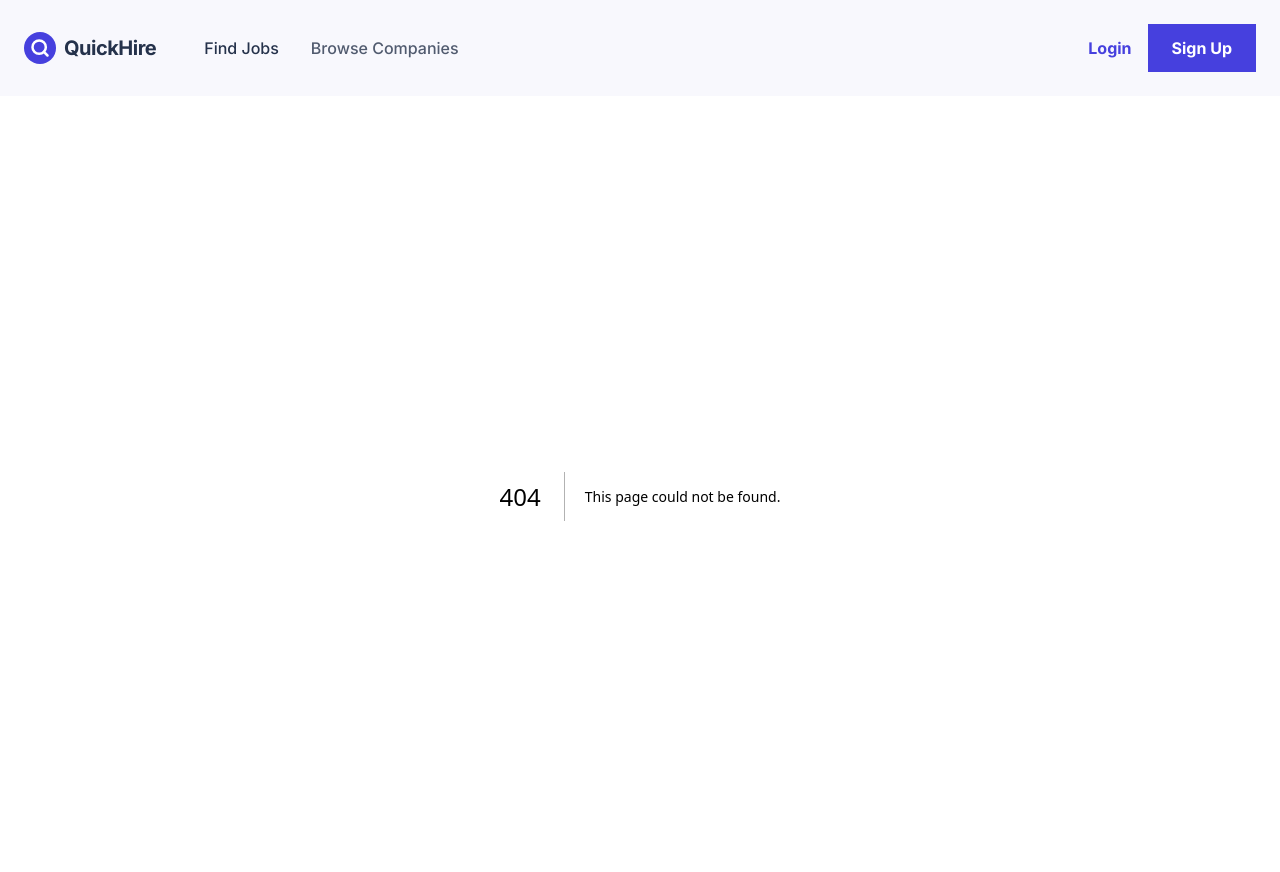
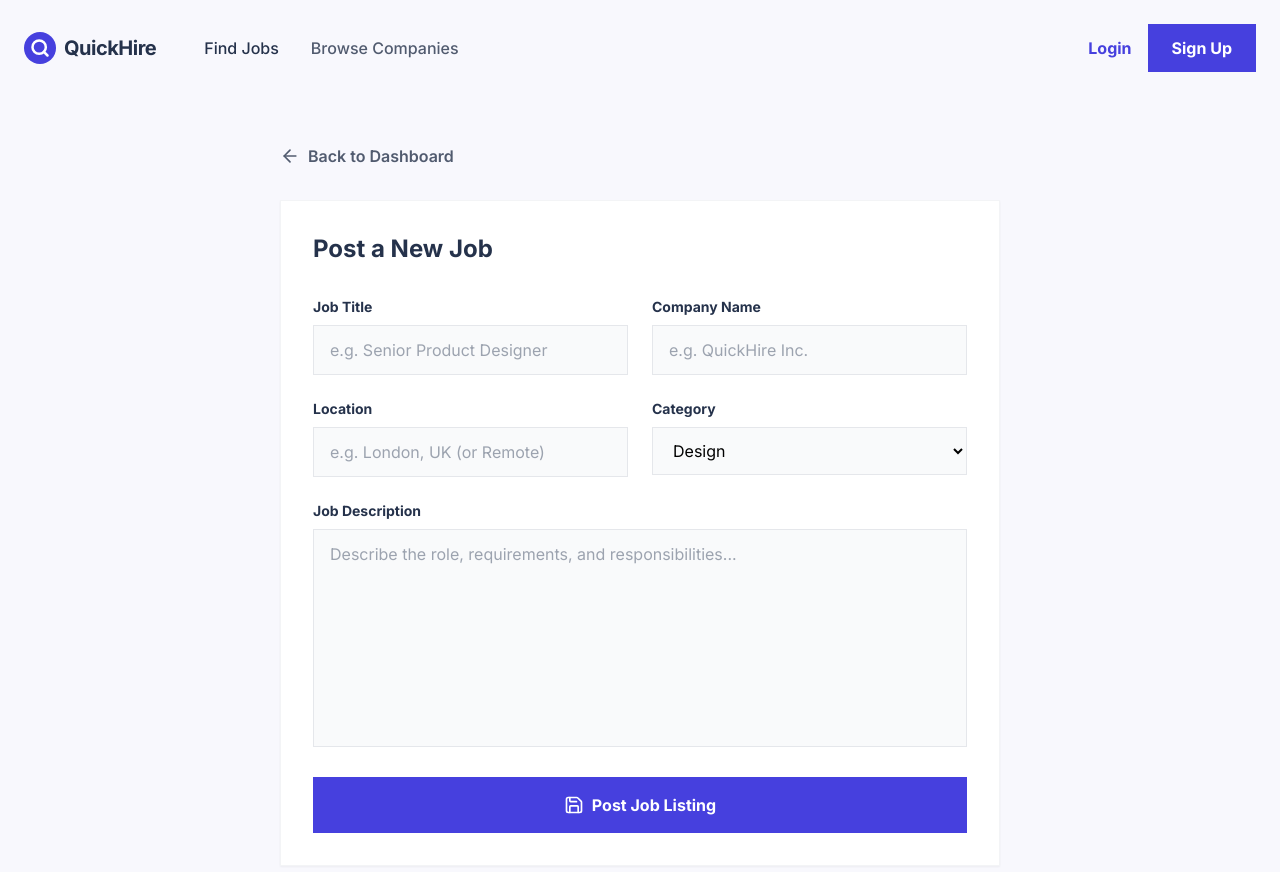
Before and after one commit to JALAL-00/QuickHire, a Next.js app in the folder frontend/: page /admin/create in a window 1280 px wide. Before the commit this address had no page. Shown: the top 872 px of the page. Built offline with nearby package versions, Linux system fonts and the light colour scheme.

Commit message:
feat: implement admin dashboard and create job functionality

```diff
--- /dev/null
+++ b/frontend/src/app/admin/create/page.tsx
@@ -0,0 +1,131 @@
+"use client";
+
+import { useState } from "react";
+import { useRouter } from "next/navigation";
+import { ArrowLeft, Save } from "lucide-react";
+
+const CreateJobPage = () => {
+  const router = useRouter();
+  const [formData, setFormData] = useState({
+    title: "",
+    company: "",
+    location: "",
+    category: "Design",
+    description: "",
+  });
+  const [loading, setLoading] = useState(false);
+
+  const handleSubmit = async (e: React.FormEvent) => {
+    e.preventDefault();
+    setLoading(true);
+
+    try {
+      const res = await fetch(`${process.env.NEXT_PUBLIC_API_URL}/jobs`, {
+        method: "POST",
+        headers: { "Content-Type": "application/json" },
+        body: JSON.stringify(formData),
+      });
+
+      const result = await res.json();
+      if (result.success) {
+        alert("Job posted successfully!");
+        router.push("/admin");
+      }
+    } catch (err) {
+      alert("Error creating job");
+    } finally {
+      setLoading(false);
+    }
+  };
+
+  return (
+    <main className="min-h-screen bg-[#F8F8FD] py-12">
+      <div className="container mx-auto px-6 max-w-3xl">
+        <button
+          onClick={() => router.back()}
+          className="flex items-center gap-2 text-muted font-semibold mb-8 hover:text-primary transition-colors"
+        >
+          <ArrowLeft size={20} /> Back to Dashboard
+        </button>
+
+        <div className="bg-white p-8 border border-gray-100 shadow-sm">
+          <h1 className="text-2xl font-bold text-dark mb-8">Post a New Job</h1>
+
+          <form onSubmit={handleSubmit} className="space-y-6">
+            <div className="grid md:grid-cols-2 gap-6">
+              <div>
+                <label className="block text-sm font-bold text-dark mb-2">Job Title</label>
+                <input
+                  required
+                  type="text"
+                  className="w-full px-4 py-3 bg-gray-50 border border-gray-200 outline-none focus:border-primary"
+                  placeholder="e.g. Senior Product Designer"
+                  value={formData.title}
+                  onChange={(e) => setFormData({...formData, title: e.target.value})}
+                />
+              </div>
+              <div>
+                <label className="block text-sm font-bold text-dark mb-2">Company Name</label>
+                <input
+                  required
+                  type="text"
+                  className="w-full px-4 py-3 bg-gray-50 border border-gray-200 outline-none focus:border-primary"
+                  placeholder="e.g. QuickHire Inc."
+                  value={formData.company}
+                  onChange={(e) => setFormData({...formData, company: e.target.value})}
+                />
+              </div>
+            </div>
+
+            <div className="grid md:grid-cols-2 gap-6">
+              <div>
+                <label className="block text-sm font-bold text-dark mb-2">Location</label>
+                <input
+                  required
+                  type="text"
+                  className="w-full px-4 py-3 bg-gray-50 border border-gray-200 outline-none focus:border-primary"
+                  placeholder="e.g. London, UK (or Remote)"
+                  value={formData.location}
+                  onChange={(e) => setFormData({...formData, location: e.target.value})}
+                />
+              </div>
+              <div>
+                <label className="block text-sm font-bold text-dark mb-2">Category</label>
+                <select
+                  className="w-full px-4 py-3 bg-gray-50 border border-gray-200 outline-none focus:border-primary cursor-pointer"
+                  value={formData.category}
+                  onChange={(e) => setFormData({...formData, category: e.target.value})}
+                >
+                  {["Design", "Sales", "Marketing", "Finance", "Technology", "Engineering", "Business", "Human Resource"].map(cat => (
+                    <option key={cat} value={cat}>{cat}</option>
+                  ))}
+                </select>
+              </div>
+            </div>
+
+            <div>
+              <label className="block text-sm font-bold text-dark mb-2">Job Description</label>
+              <textarea
+                required
+                rows={8}
+                className="w-full px-4 py-3 bg-gray-50 border border-gray-200 outline-none focus:border-primary resize-none"
+                placeholder="Describe the role, requirements, and responsibilities..."
+                value={formData.description}
+                onChange={(e) => setFormData({...formData, description: e.target.value})}
+              ></textarea>
+            </div>
+
+            <button
+              disabled={loading}
+              className="w-full bg-primary hover:bg-primary-hover text-white font-bold py-4 flex items-center justify-center gap-2 transition-colors disabled:bg-gray-400"
+            >
+              {loading ? "Posting..." : <><Save size={20} /> Post Job Listing</>}
+            </button>
+          </form>
+        </div>
+      </div>
+    </main>
+  );
+};
+
+export default CreateJobPage;
--- /dev/null
+++ b/frontend/src/app/admin/page.tsx
@@ -0,0 +1,118 @@
+"use client";
+
+import { useState, useEffect } from "react";
+import { Trash2, Plus, Briefcase, ExternalLink } from "lucide-react";
+import Link from "next/link";
+import { Job } from "@/types/job";
+
+const AdminDashboard = () => {
+  const [jobs, setJobs] = useState<Job[]>([]);
+  const [loading, setLoading] = useState(true);
+
+  const fetchJobs = async () => {
+    try {
+      const res = await fetch(`${process.env.NEXT_PUBLIC_API_URL}/jobs`);
+      const result = await res.json();
+      if (result.success) setJobs(result.data);
+    } catch (err) {
+      console.error(err);
+    } finally {
+      setLoading(false);
+    }
+  };
+
+  const deleteJob = async (id: string) => {
+    if (!window.confirm("Are you sure you want to delete this job?")) return;
+
+    try {
+      const res = await fetch(`${process.env.NEXT_PUBLIC_API_URL}/jobs/${id}`, {
+        method: "DELETE",
+      });
+      const result = await res.json();
+      if (result.success) {
+        setJobs(jobs.filter(job => job._id !== id));
+        alert("Job deleted successfully");
+      }
+    } catch (err) {
+      alert("Error deleting job");
+    }
+  };
+
+  useEffect(() => { fetchJobs(); }, []);
+
+  return (
+    <main className="min-h-screen bg-[#F8F8FD] py-12">
+      <div className="container mx-auto px-6 max-w-5xl">
+
+        <div className="flex justify-between items-center mb-10">
+          <div>
+            <h1 className="text-3xl font-bold text-dark">Admin Dashboard</h1>
+            <p className="text-muted">Manage your active job listings</p>
+          </div>
+          <Link
+            href="/admin/create"
+            className="bg-primary hover:bg-primary-hover text-white font-bold px-6 py-3 flex items-center gap-2 transition-all shadow-lg shadow-indigo-100"
+          >
+            <Plus size={20} /> Post a New Job
+          </Link>
+        </div>
+
+        {loading ? (
+          <div className="text-center py-20 italic">Loading jobs...</div>
+        ) : (
+          <div className="bg-white border border-gray-100 shadow-sm overflow-hidden">
+            <table className="w-full text-left">
+              <thead className="bg-gray-50 border-b border-gray-100">
+                <tr>
+                  <th className="px-6 py-4 text-sm font-bold text-dark uppercase tracking-wider">Job Title</th>
+                  <th className="px-6 py-4 text-sm font-bold text-dark uppercase tracking-wider">Category</th>
+                  <th className="px-6 py-4 text-sm font-bold text-dark uppercase tracking-wider">Posted Date</th>
+                  <th className="px-6 py-4 text-sm font-bold text-dark uppercase tracking-wider text-right">Actions</th>
+                </tr>
+              </thead>
+              <tbody className="divide-y divide-gray-100">
+                {jobs.map((job) => (
+                  <tr key={job._id} className="hover:bg-gray-50 transition-colors">
+                    <td className="px-6 py-4">
+                      <div className="font-bold text-dark">{job.title}</div>
+                      <div className="text-xs text-muted">{job.company} • {job.location}</div>
+                    </td>
+                    <td className="px-6 py-4 text-sm text-muted">{job.category}</td>
+                    <td className="px-6 py-4 text-sm text-muted">
+                      {new Date(job.createdAt).toLocaleDateString()}
+                    </td>
+                    <td className="px-6 py-4 text-right">
+                      <div className="flex justify-end gap-3">
+                        <Link
+                          href={`/jobs/${job._id}`}
+                          target="_blank"
+                          className="p-2 text-muted hover:text-primary transition-colors"
+                          title="View Live"
+                        >
+                          <ExternalLink size={18} />
+                        </Link>
+                        <button
+                          onClick={() => deleteJob(job._id)}
+                          className="p-2 text-muted hover:text-red-500 transition-colors"
+                          title="Delete Job"
+                        >
+                          <Trash2 size={18} />
+                        </button>
+                      </div>
+                    </td>
+                  </tr>
+                ))}
+              </tbody>
+            </table>
+
+            {jobs.length === 0 && (
+              <div className="p-20 text-center text-muted">No jobs posted yet.</div>
+            )}
+          </div>
+        )}
+      </div>
+    </main>
+  );
+};
+
+export default AdminDashboard;
```
